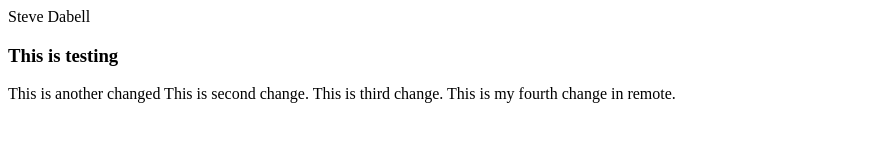
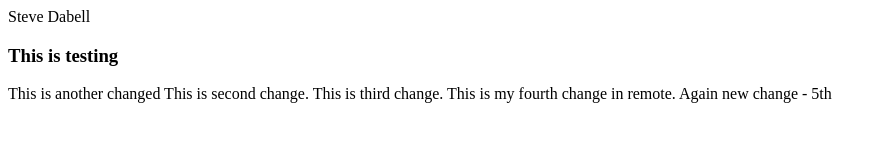
Before and after one commit to sani005/remote-ng2, a plain HTML site: page index.html in a window 1280 px wide. Shown: the whole page, without its empty margins (0-886 px from the left). Drawn offline with Linux system fonts and the light colour scheme.

Commit message:
5th change

```diff
--- a/index.html
+++ b/index.html
@@ -25,5 +25,7 @@ This is second change.
 This is third change.
 
 This is my fourth change in remote.
+
+Again new change - 5th
 </body>
 </html>
```
